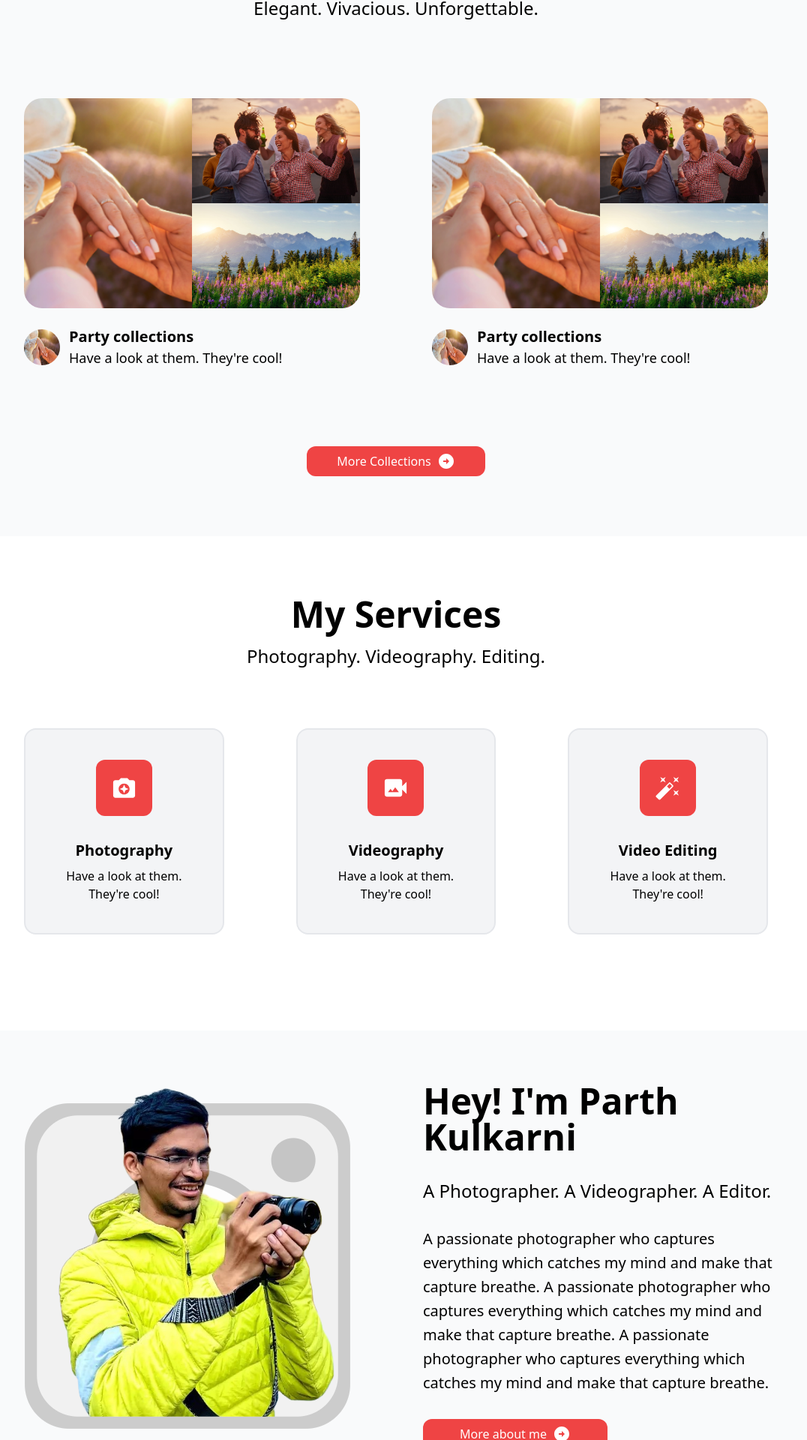
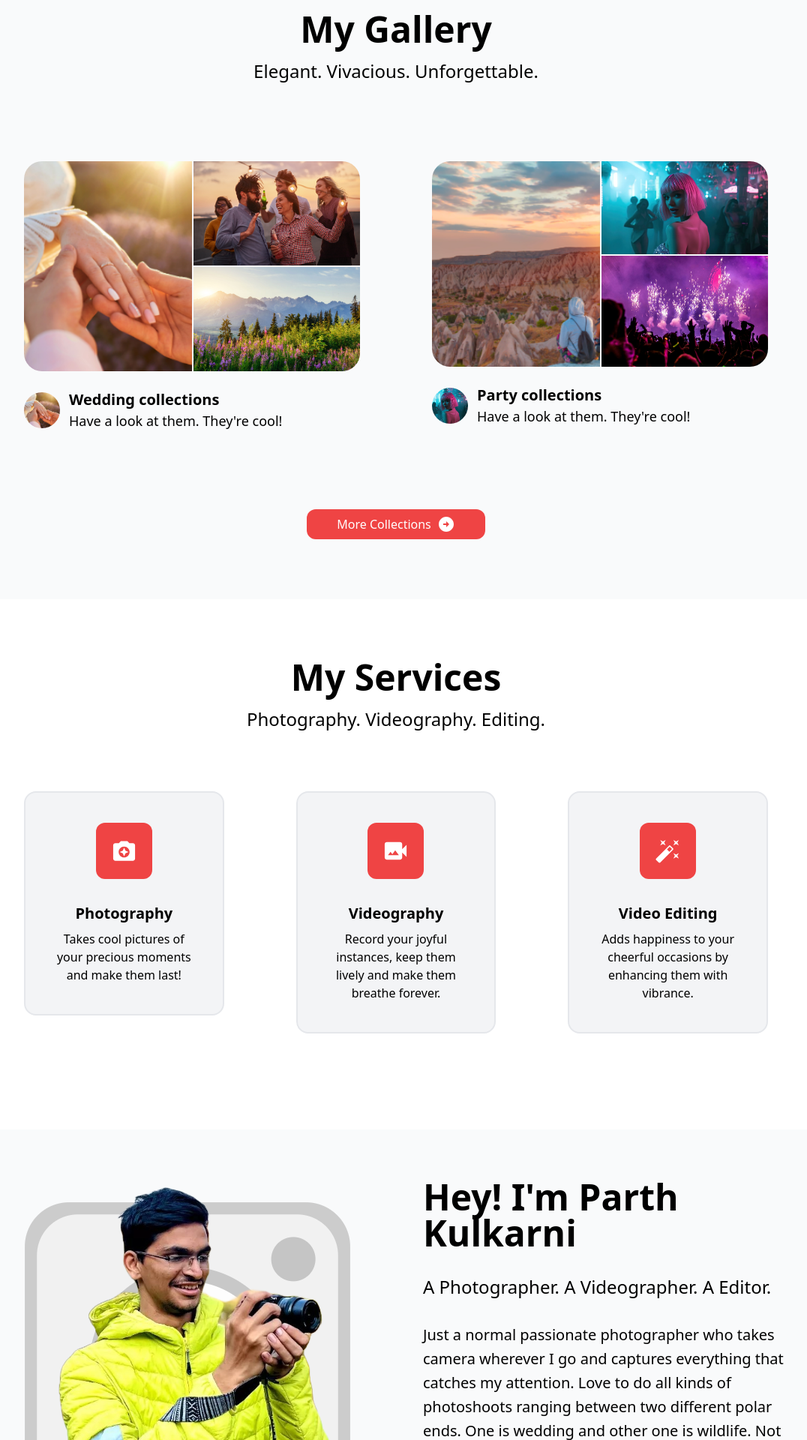
Before and after one commit to manoj7019/parth-kulkarni, a React (Vite) app: page / in a window 1280 px wide. Shown: the part 769-2689 px from the top of the page at 75% size, without its empty margins (112-1188 px from the left). Built offline with nearby package versions, Linux system fonts and the light colour scheme.

Commit message:
complete first draft of website

```diff
--- a/src/Components/Hero.jsx
+++ b/src/Components/Hero.jsx
@@ -1,6 +1,6 @@
 import React from 'react'
 import ArrowCircleRightIcon from '@mui/icons-material/ArrowCircleRight';
-import HeroImage from '/hero.png'
+import HeroImage from '/hero3.webp'
 import AnchorLink from 'react-anchor-link-smooth-scroll';
 import { Link } from 'react-router-dom';
 import Loader from './Loader';
@@ -24,7 +24,7 @@ const Hero = () => {
       <div className='flex laptop:flex-row mobile:flex-col mobile:gap-8 justify-between laptop:mx-16 mobile:mx-4 laptop:mt-36 mobile:mt-28'>
         <div className='flex flex-col justify-center items-start laptop:gap-4 mobile:gap-2 laptop:w-1/2 mobile:w-full'>
           <h1 className='laptop:text-8xl mobile:text-5xl font-semibold'>Capturing the moments</h1>
-          <h2 className='laptop:text-4xl mobile:text-2xl font-medium'>that captivate your heart.</h2>
+          <h2 className='laptop:text-4xl mobile:text-2xl font-medium'>that captivate your heart and making them immortal.</h2>
           <div className='flex items-center gap-5 mt-6'>
             <AnchorLink href='#homeGallery'>
               <button className='flex items-center gap-2 bg-red-500 text-white p-2 px-10 rounded-xl hover:bg-white hover:text-red-500'>Explore <ArrowCircleRightIcon/> </button>
--- a/src/Components/HomeAbout.jsx
+++ b/src/Components/HomeAbout.jsx
@@ -17,12 +17,10 @@ const HomeAbout = () => {
             <h1 className='text-black laptop:text-5xl mobile:text-3xl font-semibold'>Hey! I'm Parth Kulkarni</h1>
             <h2 className='text-black laptop:text-2xl mobile:text-xl font-light'>A Photographer. A Videographer. A Editor.</h2>
             <p className='text-xl leading-8'>
-              A passionate photographer who captures everything which catches my mind and make that capture breathe.
-              A passionate photographer who captures everything which catches my mind and make that capture breathe.
-              A passionate photographer who captures everything which catches my mind and make that capture breathe.
+              Just a normal passionate photographer who takes camera wherever I go and captures everything that catches my attention. Love to do all kinds of photoshoots ranging between two different polar ends. One is wedding and other one is wildlife. Not a big magician, but can do little magic with my capturing tool.
             </p>
             <Link to='/about'>
-              <button className='laptop:w-1/2 mobile:w-3/4 flex justify-center items-center gap-2 bg-red-500 text-white p-2 rounded-xl hover:bg-white hover:text-red-500'>More about me  <ArrowCircleRightIcon/> </button>
+              <button className='laptop:w-1/2 mobile:w-3/4 flex justify-center items-center gap-2 bg-red-500 text-white p-2 rounded-xl hover:bg-white hover:text-red-500 mobile:mt-2'>More about me  <ArrowCircleRightIcon/> </button>
             </Link>
           </div>
         </div>
--- a/src/Components/HomeGallery.jsx
+++ b/src/Components/HomeGallery.jsx
@@ -26,17 +26,17 @@ const HomeGallery = () => {
         <div className='grid laptop:grid-cols-2 mobile:grid-cols-1 laptop:gap-24 mobile:gap-10 laptop:p-16 mobile:p-4 mobile:mt-6'>
         <Link to='/gallery'>
           <div className='flex flex-col gap-6 hover:underline'>
-            <div className='flex rounded-3xl h-300 w-300'>
+            <div className='flex rounded-3xl h-300 w-300 gap-0.5'>
               <img src={Gallery1Image} className='object-cover h-100% flex-2 rounded-l-3xl w-1/2'/>
-              <div className='flex flex-col flex-1'>
+              <div className='flex flex-col flex-1 gap-0.5'>
                 <img src={Gallery2Image} className='object-cover rounded-tr-3xl'/>
                 <img src={Gallery3Image} className='object-cover rounded-br-3xl'/>
               </div>
             </div>
               <div className='flex items-center gap-3'>
-                <img src={Gallery1Image} className='laptop:h-12 mobile:h-10 laptop:w-12 mobile:w-10 rounded-3xl' alt="" />
+                <img src={Gallery1Image} className='object-cover laptop:h-12 mobile:h-10 laptop:w-12 mobile:w-10 rounded-3xl' alt="" />
                 <div className='flex flex-col'>
-                  <h2 className='laptop:text-xl mobile:text-lg font-semibold'>Party collections</h2>
+                  <h2 className='laptop:text-xl mobile:text-lg font-semibold'>Wedding collections</h2>
                   <p className='laptop:text-lg mobile:text-sm'>Have a look at them. They're cool!</p>
                 </div>
               </div>
@@ -44,15 +44,15 @@ const HomeGallery = () => {
         </Link>
         <Link to='/gallery'>
           <div className='flex flex-col gap-6 hover:underline'>
-            <div className='flex rounded-3xl h-300 w-300'>
-              <img src={Gallery1Image} className='object-cover h-100% flex-2 rounded-l-3xl w-1/2'/>
-              <div className='flex flex-col flex-1'>
-                <img src={Gallery2Image} className='object-cover rounded-tr-3xl'/>
-                <img src={Gallery3Image} className='object-cover rounded-br-3xl'/>
+            <div className='flex rounded-3xl h-300 w-300 gap-0.5'>
+              <img src={Gallery4Image} className='object-cover h-100% flex-2 rounded-l-3xl w-1/2'/>
+              <div className='flex flex-col flex-1 gap-0.5'>
+                <img src={Gallery5Image} className='object-cover rounded-tr-3xl'/>
+                <img src={Gallery8Image} className='object-cover rounded-br-3xl'/>
               </div>
             </div>
               <div className='flex items-center gap-3'>
-                <img src={Gallery1Image} className='laptop:h-12 mobile:h-10 laptop:w-12 mobile:w-10 rounded-3xl' alt="" />
+                <img src={Gallery5Image} className='object-cover laptop:h-12 mobile:h-10 laptop:w-12 mobile:w-10 rounded-3xl' alt="" />
                 <div className='flex flex-col'>
                   <h2 className='laptop:text-xl mobile:text-lg font-semibold'>Party collections</h2>
                   <p className='laptop:text-lg mobile:text-sm'>Have a look at them. They're cool!</p>
--- a/src/Components/HomeServices.jsx
+++ b/src/Components/HomeServices.jsx
@@ -21,7 +21,7 @@ const HomeServices = () => {
               </div>
                 <div className='flex flex-col items-center gap-2'>
                   <h2 className='text-xl font-semibold'>Photography</h2>
-                  <p className='text-center'>Have a look at them. They're cool!</p>
+                  <p className='text-center'>Takes cool pictures of your precious moments and make them last!</p>
                 </div>
             </div>
           </Link>
@@ -33,7 +33,7 @@ const HomeServices = () => {
               </div>
                 <div className='flex flex-col items-center gap-2'>
                   <h2 className='text-xl font-semibold'>Videography</h2>
-                  <p className='text-center'>Have a look at them. They're cool!</p>
+                  <p className='text-center'>Record your joyful instances, keep them lively and make them breathe forever.</p>
                 </div>
             </div>
           </Link>
@@ -44,7 +44,7 @@ const HomeServices = () => {
               </div>
                 <div className='flex flex-col items-center gap-2'>
                   <h2 className='text-xl font-semibold'>Video Editing</h2>
-                  <p className='text-center'>Have a look at them. They're cool!</p>
+                  <p className='text-center'>Adds happiness to your cheerful occasions by enhancing them with vibrance.</p>
                 </div>
             </div>
           </Link>
--- a/src/Components/Navbar.jsx
+++ b/src/Components/Navbar.jsx
@@ -99,7 +99,7 @@ const Navbar = () => {
 
         {showDropdown &&
             <div className='laptop:hidden mobile:absolute min-h-[100vh] left-0 top-[100%] w-full px-1'>
-                <div className='flex flex-col flex-8 justify-between items-center bg-gray-50 gap-8 px-5 py-5 rounded-lg mx-2 z-50'>
+                <div className='flex flex-col flex-8 justify-between items-center bg-gray-50 gap-10 px-5 py-8 rounded-b-lg mx-2 z-50'>
                     <NavLink to='/gallery' onClick={handleSetShowDropdown} className='flex items-center gap-1 hover:text-red-500 hover:bg-gray-50 rounded-xl px-4'>
                         <button className='flex items-center gap-2'><CollectionsIcon/> My Gallery</button>
                     </NavLink>
```
Also changed, not shown: src/Components/Contact.jsx (+17 -18 lines), public/hero2.png (added), public/hero3.webp (added).
